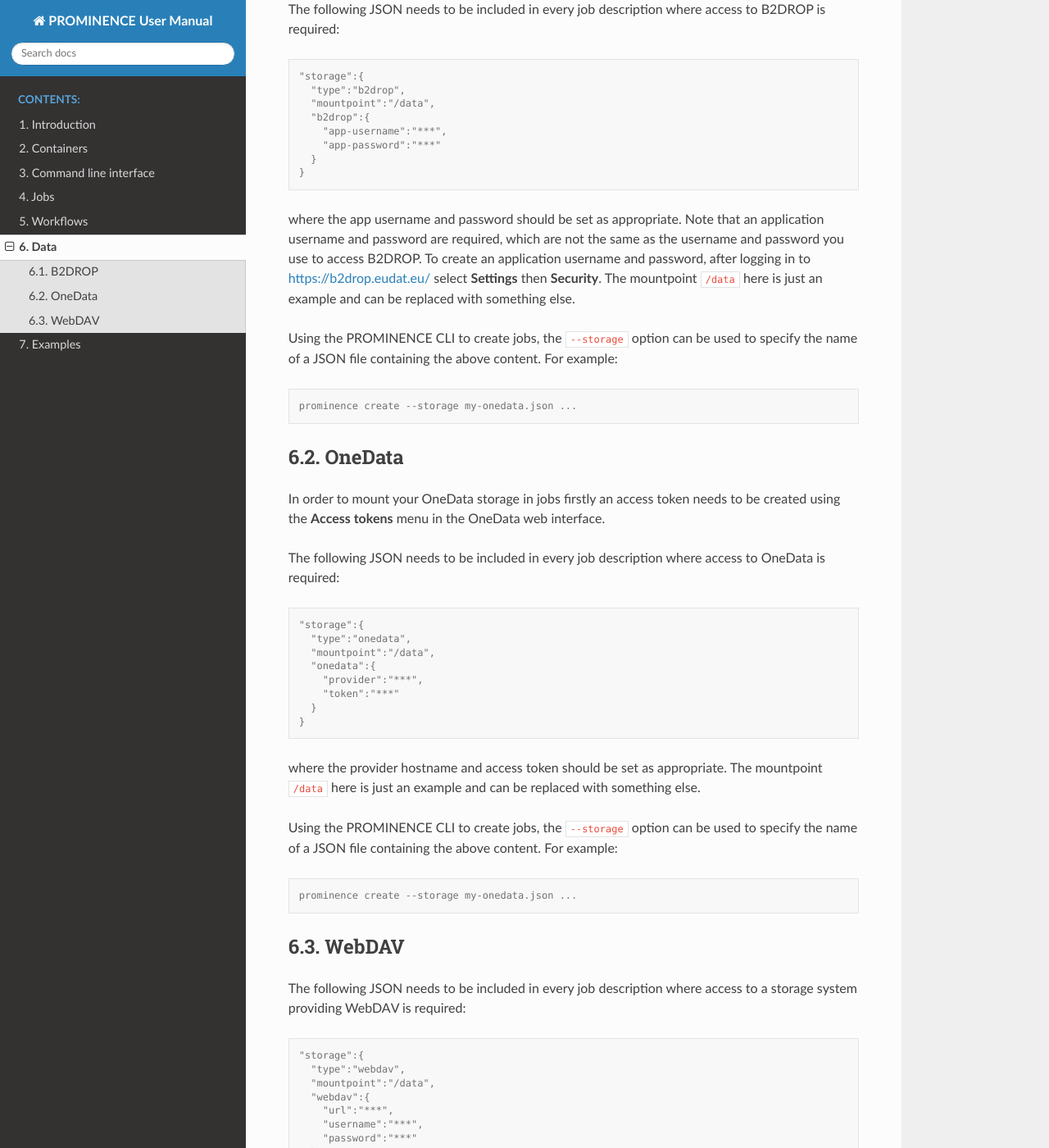
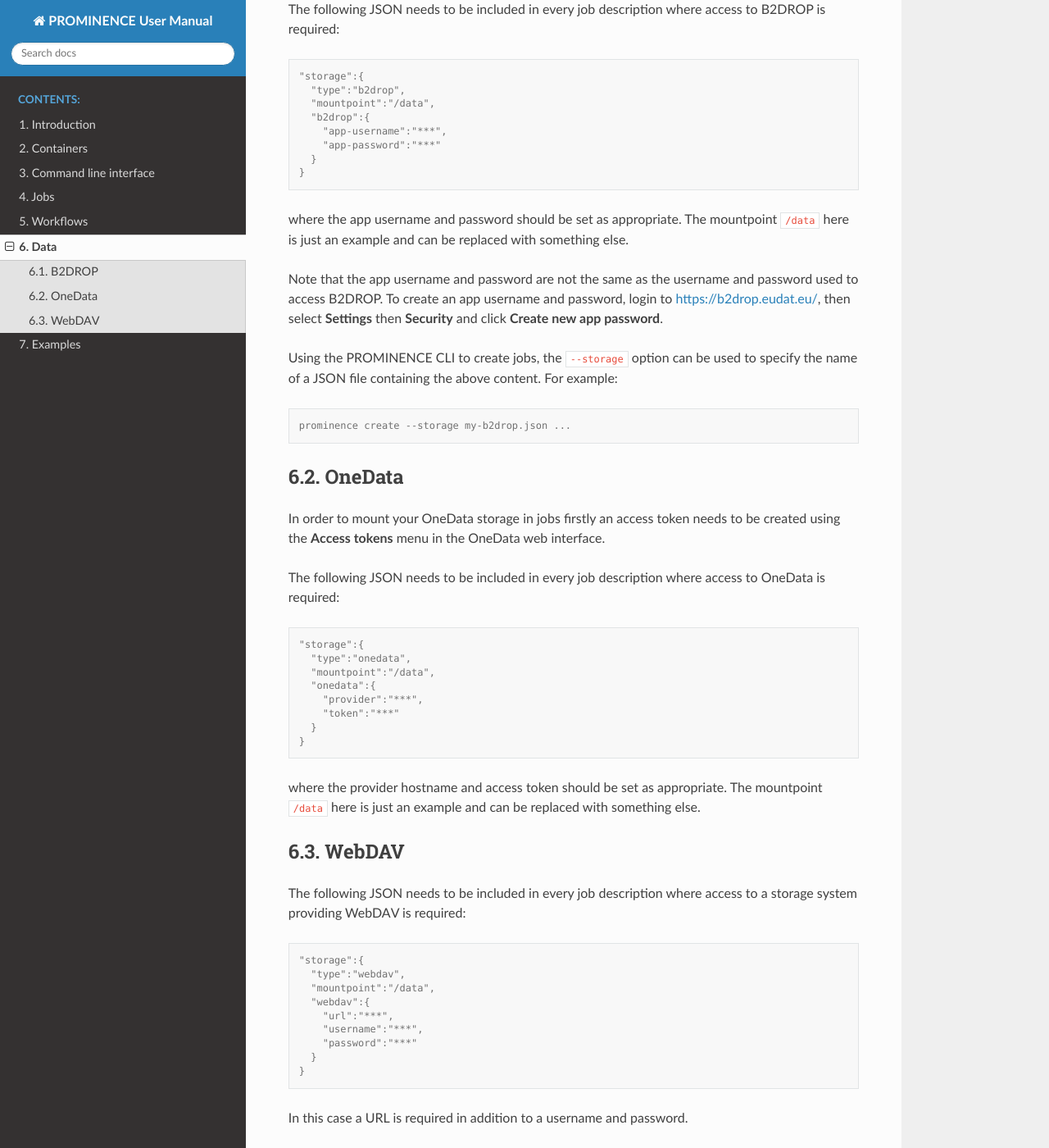
Before and after one commit to prominence-eosc/docs-eosc, a Sphinx documentation site: the page built from source/data.rst, in a window 1280 px wide and 1400 px high, scrolled down 312 px. Shown: the whole window at 82% size. Built offline with Sphinx 7.4.7 and the Read the Docs theme 2.0.0, drawn with Linux system fonts in a browser that asks for light colours.

Commit message:
Adjustments

```diff
--- a/source/data.rst
+++ b/source/data.rst
@@ -21,13 +21,15 @@
      }
    }
 
-where the app username and password should be set as appropriate. Note that an application username and password are required, which are not the same as the username and password you use to access B2DROP. To create an application username and password, after logging in to https://b2drop.eudat.eu/ select **Settings** then **Security**. The mountpoint ``/data`` here is just an example and can be replaced with something else.
+where the app username and password should be set as appropriate. The mountpoint ``/data`` here is just an example and can be replaced with something else.
+
+Note that the app username and password are not the same as the username and password used to access B2DROP. To create an app username and password, login to https://b2drop.eudat.eu/, then select **Settings** then **Security** and click **Create new app password**.
 
 Using the PROMINENCE CLI to create jobs, the ``--storage`` option can be used to specify the name of a JSON file containing the above content. For example:
 
 .. code-block:: console
 
-   prominence create --storage my-onedata.json ...
+   prominence create --storage my-b2drop.json ...
 
 OneData
 -------
@@ -49,12 +51,6 @@
 
 where the provider hostname and access token should be set as appropriate. The mountpoint ``/data`` here is just an example and can be replaced with something else.
 
-Using the PROMINENCE CLI to create jobs, the ``--storage`` option can be used to specify the name of a JSON file containing the above content. For example:
-
-.. code-block:: console
-
-   prominence create --storage my-onedata.json ...
-
 WebDAV
 ------
 
@@ -71,3 +67,5 @@
        "password":"***"
      }
    }
+
+In this case a URL is required in addition to a username and password.
```
